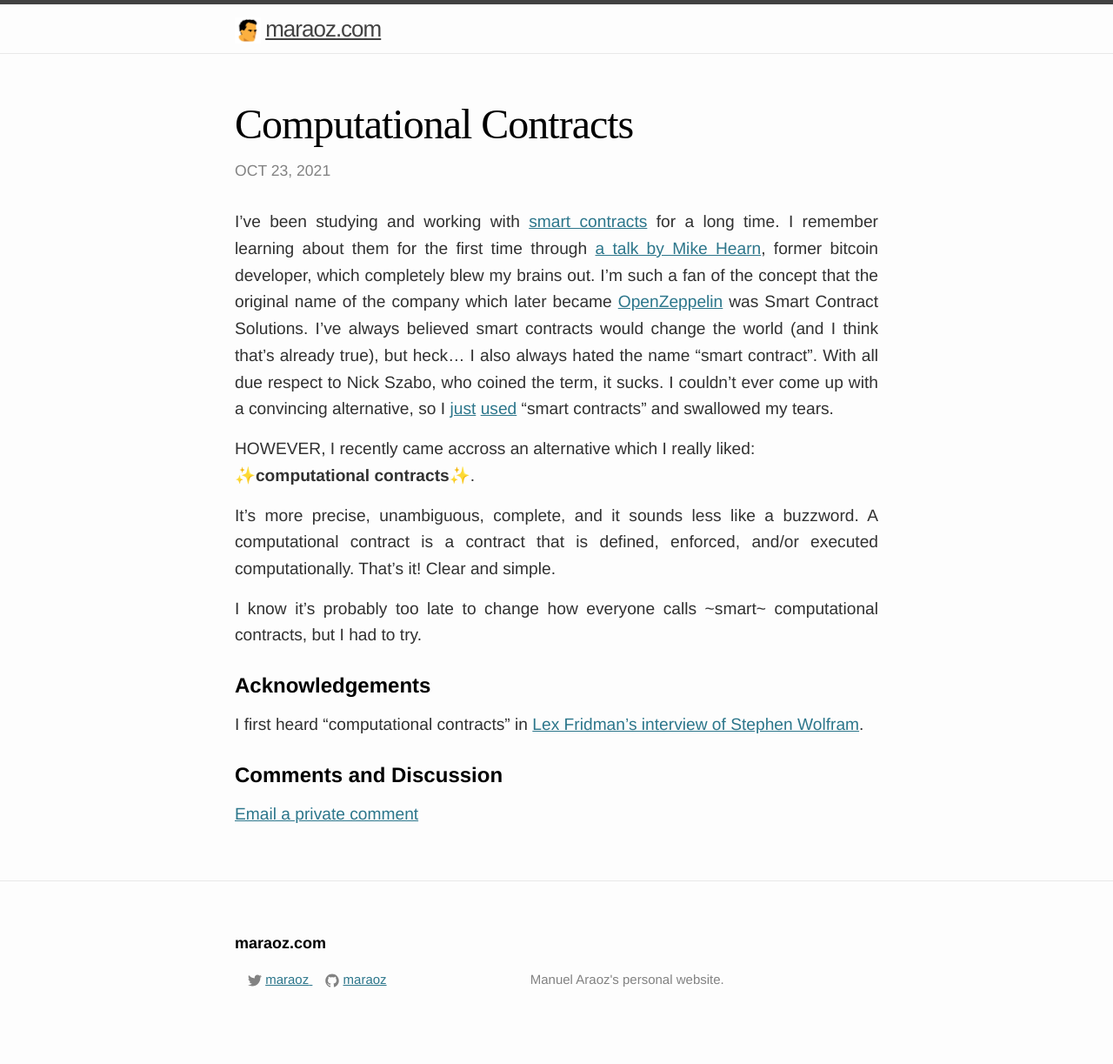
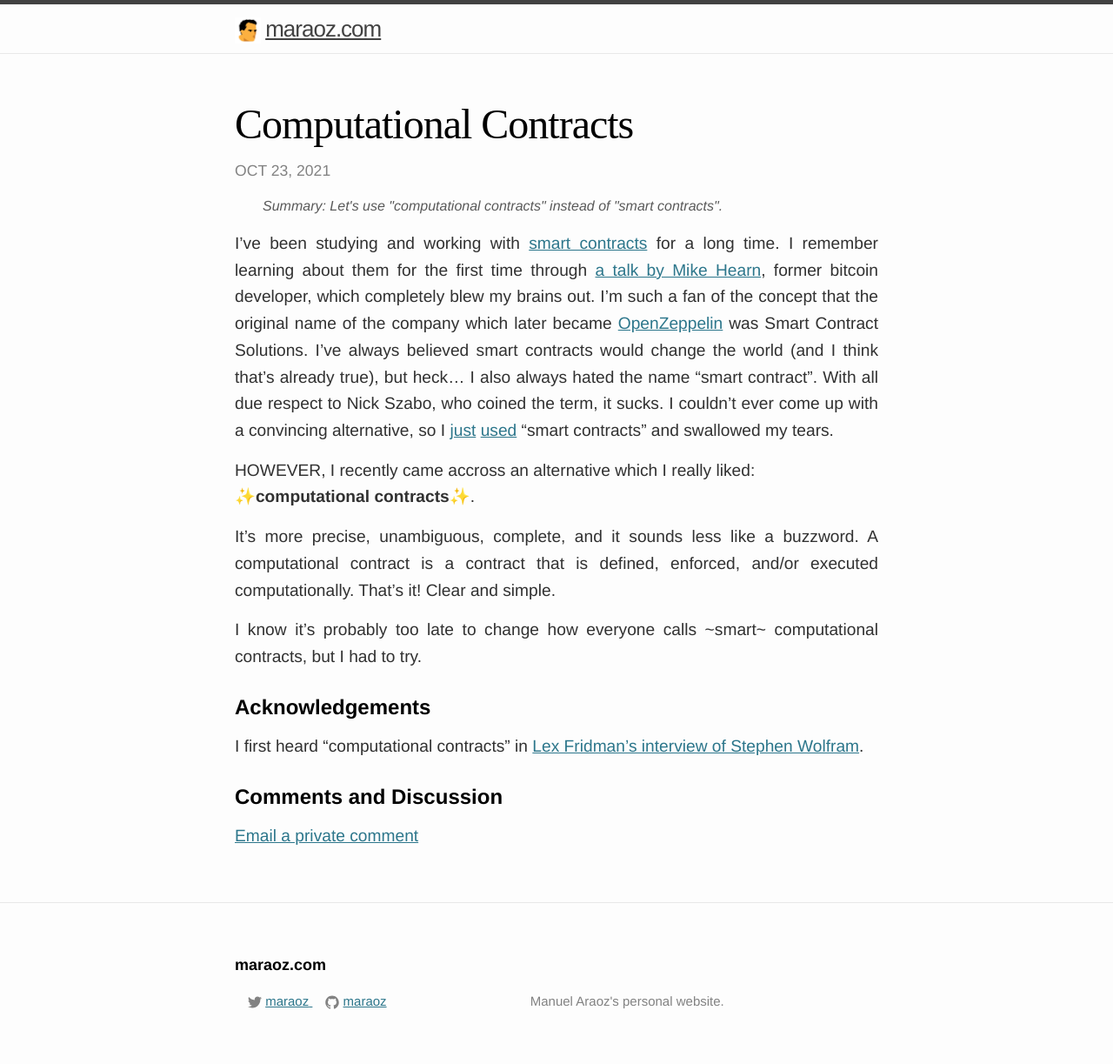
Before and after one commit to tobyornottobe/maraoz.github.io, a Jekyll site: the page built from _posts/2021-10-23-computational-contracts.md, in a window 1280 px wide. Shown: the whole page at 87% size. Built offline with Jekyll 4.4.1, drawn with Linux system fonts in a browser that asks for light colours; before the commit the page ends 1198 px from its top, so only the background shows below that.

Commit message:
Update 2021-10-23-computational-contracts.md

```diff
--- a/_posts/2021-10-23-computational-contracts.md
+++ b/_posts/2021-10-23-computational-contracts.md
@@ -3,7 +3,11 @@ layout: post
 title:  "Computational Contracts"
 draft: true
 ---
-
+<figure>
+  <figcaption style="text-align: left">
+  Summary: Let's use "computational contracts" instead of "smart contracts".
+  </figcaption>
+</figure>
 I've been studying and working with [smart contracts](https://en.wikipedia.org/wiki/Smart_contract) for a long time. I remember learning about them for the first time through [a talk by Mike Hearn](https://www.youtube.com/watch?v=mD4L7xDNCmA), former bitcoin developer, which completely blew my brains out. I'm such a fan of the concept that the original name of the company which later became [OpenZeppelin](https://openzeppelin.com/) was Smart Contract Solutions. I've always believed smart contracts would change the world (and I think that's already true), but heck... I also always hated the name "smart contract". With all due respect to Nick Szabo, who coined the term, it sucks. I couldn't ever come up with a convincing alternative, so I [just](https://maraoz.medium.com/smart-contracts-and-bitcoin-a5d61011d9b1) [used](https://blog.openzeppelin.com/the-hitchhikers-guide-to-smart-contracts-in-ethereum-848f08001f05/) "smart contracts" and swallowed my tears.
 
 HOWEVER, I recently came accross an alternative which I really liked:
```
